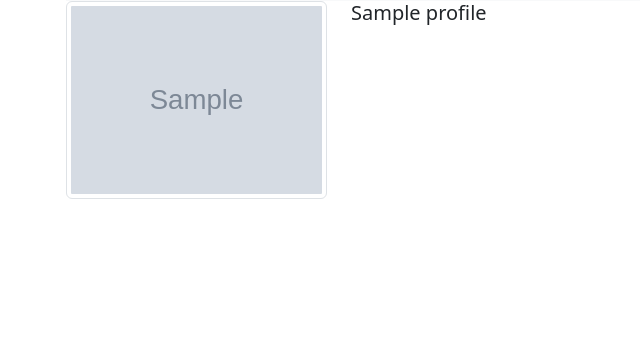
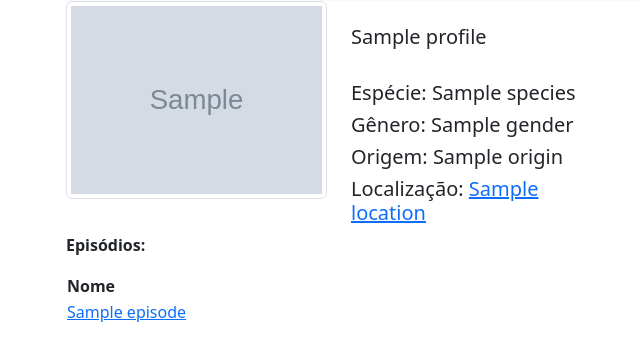
Before and after one commit to groot85/flask-apenas-exercicios-semana-4, a Flask app: template templates/profile.html in a window 1280 px wide. Shown: the part 55-416 px from the top of the page, without its empty margins (16-656 px from the left). Run offline with Flask 2, Linux system fonts and the light colour scheme; the template is opened without the code that fills it: most values are stand-ins (such as "Sample title", 1, 10 or a date in 2020); grey boxes marked "Sample" are stand-in pictures.

Commit message:
Exercicio totalmente corrigido - observar mais nos "s" no final das palavras :)

```diff
--- a/main.py
+++ b/main.py
@@ -20,6 +20,23 @@ def get_profile(id):
   response = urllib.request.urlopen(url)
   data = response.read()
   dict = json.loads(data)
+
+  location_url = dict['location']['url']
+  location_response = urllib.request.urlopen(location_url)
+  location_data = location_response.read()
+  location_dict = json.loads(location_data)
+
+  dict['location'] = location_dict
+
+  episodes = []
+
+  for episode_url in dict['episode']:
+    episode_response = urllib.request.urlopen(episode_url)
+    episode_data = episode_response.read()
+    episode_dict = json.loads(episode_data)
+    episodes.append(episode_dict)
+
+  dict['episodes'] = episodes
 
   return render_template("profile.html", profile=dict)
 
@@ -106,11 +123,23 @@ def get_list_episodes():
   return render_template("episodes.html", episodes=episodes)
 
 
-# @app.route("/episode/<id>")
-# def get_episode(id):
-#   url = "https://rickandmortyapi.com/api/episode/"+id
-#   response = urllib.request.urlopen(url)
-#   data = response.read()
-#   episode = json.loads(data)
+@app.route("/episode/<id>")
+def get_episode(id):
+  url = "https://rickandmortyapi.com/api/episode/" + id
+  response = urllib.request.urlopen(url)
+  data = response.read()
+  episode = json.loads(data)
+
+  characters = []
+
+  for char_url in episode['characters']:
+    char_response = urllib.request.urlopen(char_url)
+    char_data = char_response.read()
+    char_dict = json.loads(char_data)
+    characters.append(char_dict)
+  episode['characters'] = characters
+
+  return render_template("episode.html", episode=episode)
+
 
 app.run(host='0.0.0.0', port=81)
--- a/templates/profile.html
+++ b/templates/profile.html
@@ -3,12 +3,33 @@
 {% block content %}
 <div class="row">
 
-    <div class="col-3 col-xs-6">
-      <img src="{{profile.image}}" alt="{{profile.name}}" class="img-fluid img-thumbnail" />
+  <div class="col-sm-3 col-6">
+
+    <img src="{{profile.image}}" alt="{{profile.name}}" class="img-fluid img-thumbnail" />
+
   </div>
 
-    <div class="col-3 col-xs-6">
-      <h1 class = "h5"> {{profile.name}}</h1>
+  <div class="col-sm-3 col-6">
+    <br>
+
+    <h1 class = "h5"> {{profile.name}}</h1>
+    <br>
+
+    <h5> Espécie: {{profile.species}}</h5>
+    <h5> Gênero: {{profile.gender}}</h5>
+    <h5> Origem: {{profile.origin.name}}</h5>
+    <h5> Localização: <a href= "/location/{{profile.location.id}}">{{profile.location.name}}</a> </h5>
   </div>
+
+  <p><Strong>Episódios:</Strong></p>
+  <table class= "row">
+    <tr>
+      <th> Nome </th>
+    </tr>
+    {% for episode in profile.episodes %}
+    <tr>
+      <td><a href="/episode/{{episode.id}}">{{episode.name}}</a></td>
+    </tr>
+    {% endfor %}
 </div>
 {% endblock %}
```
Also changed, not shown: templates/episode.html (+15 -0 lines).
